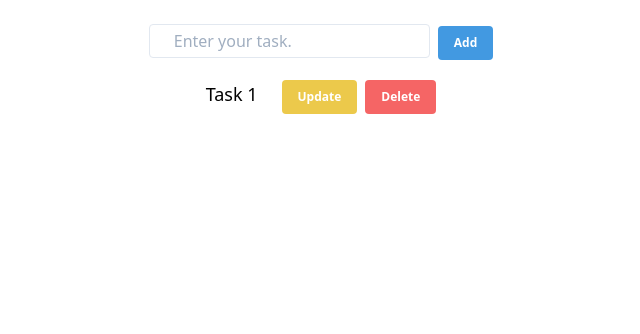
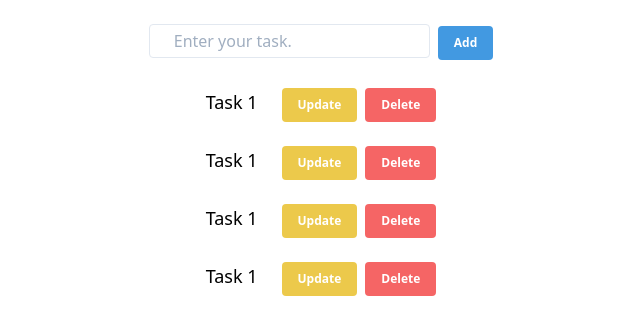
Before and after one commit to rohitkumar377024/redux-tailwind-todo, a React (Create React App) app: page / in a window 1280 px wide. Shown: the top 334 px of the page, without its empty margins (315-955 px from the left). Built offline with nearby package versions, Linux system fonts and the light colour scheme.

Commit message:
Added: React Components - AddTodo, Todo, TodoList

```diff
--- a/src/App.js
+++ b/src/App.js
@@ -1,23 +1,13 @@
 import React from 'react';
 import Button from './components/Button';
+import AddTodo from './components/AddTodo';
+import TodoList from './components/TodoList';
 
 function App() {
   return (
     <div className="flex flex-col items-center mt-6">
-      <div>
-      <input
-        class="border border-gray-300 rounded px-6 py-1 mr-2"
-        type="text"
-        placeholder="Enter your task."
-      />
-      <Button size="sm" textColor="white" bgColor="blue-500">Add</Button>
-      </div>
-
-      <div class="text-lg px-3 py-3 mt-2">
-        <p className='inline-block mr-6'>Task 1</p>
-        <Button size="sm" textColor="white" bgColor="yellow-500">Update</Button>
-        <Button size="sm" textColor="white" bgColor="red-500">Delete</Button>
-      </div>
+      <AddTodo />
+      <TodoList />
     </div>
   );
 }
--- /dev/null
+++ b/src/components/AddTodo.js
@@ -0,0 +1,19 @@
+import React from 'react';
+import Button from '../components/Button';
+
+const AddTodo = () => {
+  return (
+    <div>
+      <input
+        class="border border-gray-300 rounded px-6 py-1 mr-2"
+        type="text"
+        placeholder="Enter your task."
+      />
+      <Button size="sm" textColor="white" bgColor="blue-500">
+        Add
+      </Button>
+    </div>
+  );
+};
+
+export default AddTodo;
--- /dev/null
+++ b/src/components/Todo.js
@@ -0,0 +1,18 @@
+import React from 'react';
+import Button from './Button';
+
+const Todo = () => {
+  return (
+    <div class="text-lg px-3 py-3">
+      <p className="inline-block mr-6">Task 1</p>
+      <Button size="sm" textColor="white" bgColor="yellow-500">
+        Update
+      </Button>
+      <Button size="sm" textColor="white" bgColor="red-500">
+        Delete
+      </Button>
+    </div>
+  );
+};
+
+export default Todo;
--- /dev/null
+++ b/src/components/TodoList.js
@@ -0,0 +1,16 @@
+import React from 'react';
+import Button from '../components/Button';
+import Todo from '../components/Todo';
+
+const TodoList = () => {
+  return (
+    <div className="mt-4">
+      <Todo />
+      <Todo />
+      <Todo />
+      <Todo />
+    </div>
+  );
+};
+
+export default TodoList;
```
